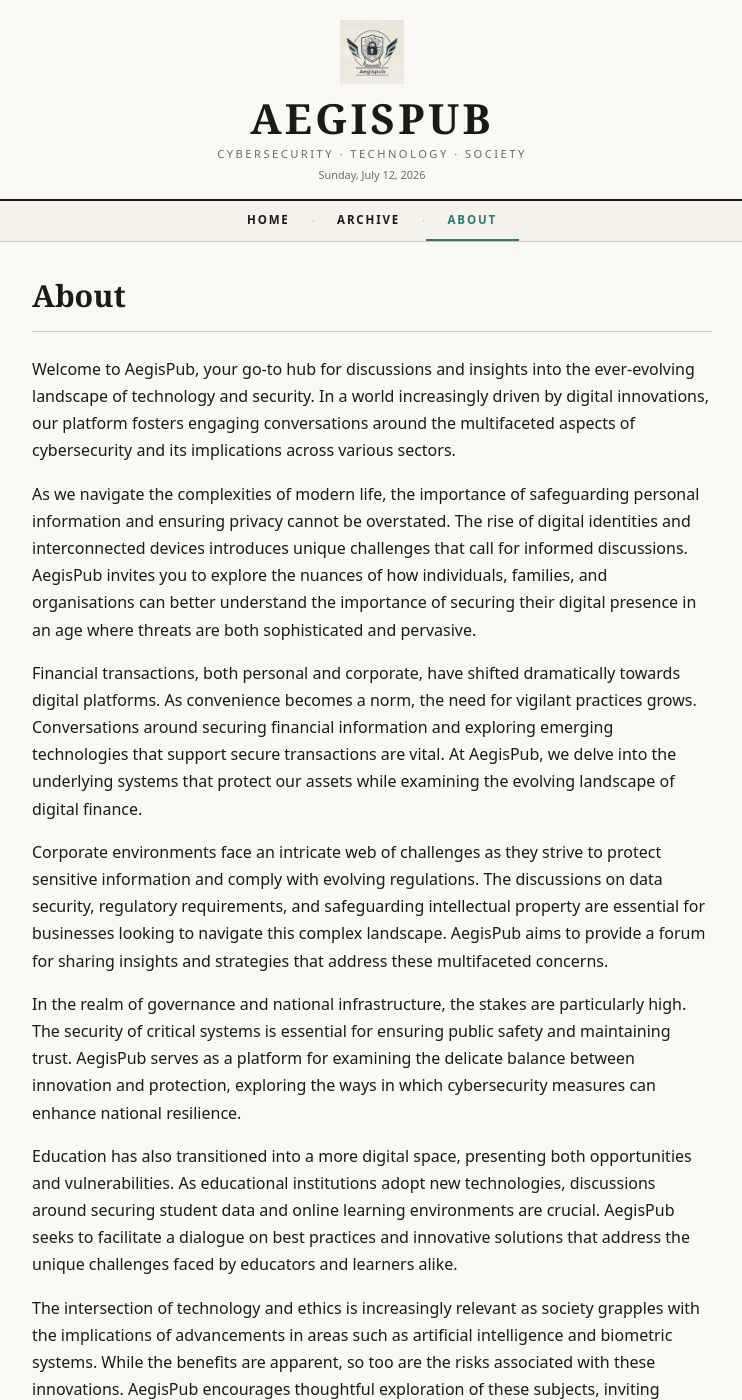
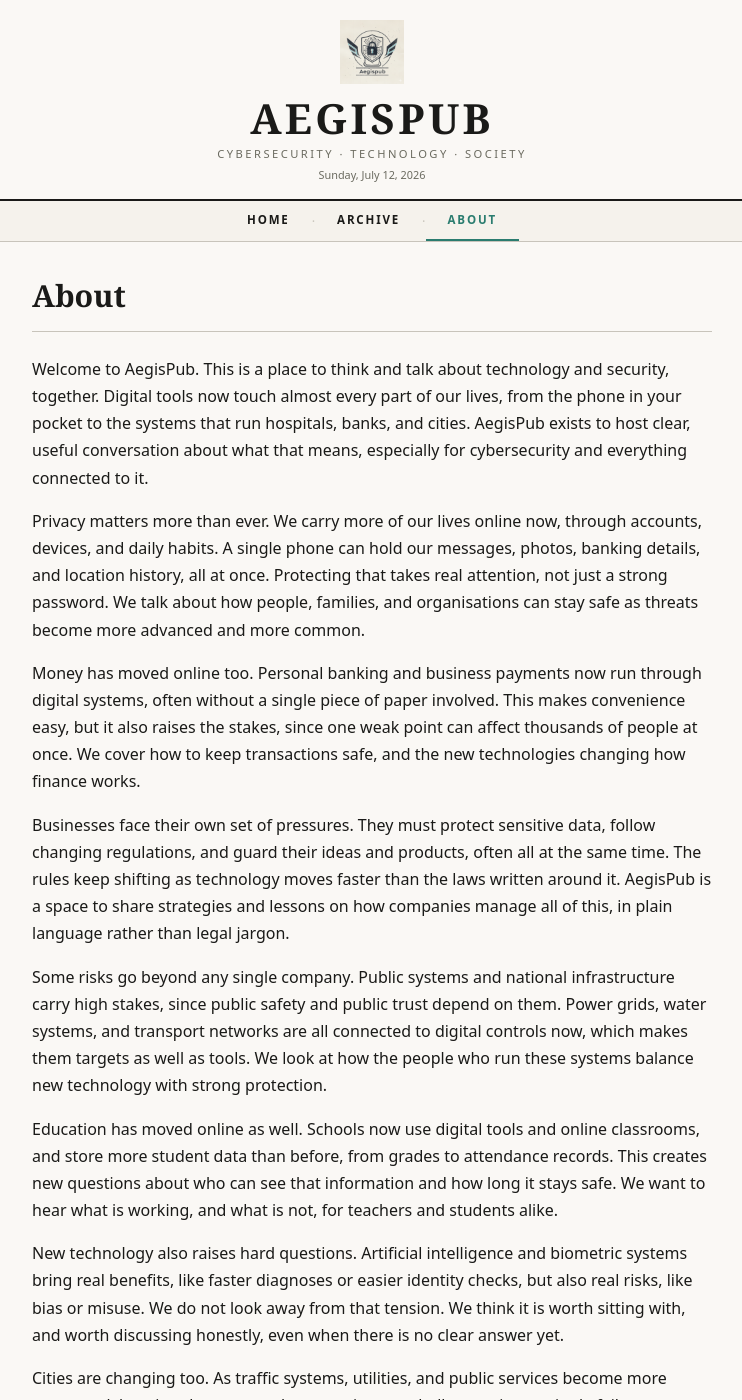
Before and after one commit to Aegispub/aegispub, a Jekyll site: the page built from about.md, in a window 1280 px wide and 1400 px high. Shown: the whole window, without its empty margins (268-1010 px from the left). Built offline with Jekyll 4.4.1, drawn with Linux system fonts in a browser that asks for light colours; some of the changed text lies outside the part shown.

Commit message:
Update about.md

```diff
--- a/about.md
+++ b/about.md
@@ -4,23 +4,23 @@ title: About
 permalink: /about/
 ---
 
-Welcome to AegisPub, your go-to hub for discussions and insights into the ever-evolving landscape of technology and security. In a world increasingly driven by digital innovations, our platform fosters engaging conversations around the multifaceted aspects of cybersecurity and its implications across various sectors.
+Welcome to AegisPub. This is a place to think and talk about technology and security, together. Digital tools now touch almost every part of our lives, from the phone in your pocket to the systems that run hospitals, banks, and cities. AegisPub exists to host clear, useful conversation about what that means, especially for cybersecurity and everything connected to it.
 
-As we navigate the complexities of modern life, the importance of safeguarding personal information and ensuring privacy cannot be overstated. The rise of digital identities and interconnected devices introduces unique challenges that call for informed discussions. AegisPub invites you to explore the nuances of how individuals, families, and organisations can better understand the importance of securing their digital presence in an age where threats are both sophisticated and pervasive.
+Privacy matters more than ever. We carry more of our lives online now, through accounts, devices, and daily habits. A single phone can hold our messages, photos, banking details, and location history, all at once. Protecting that takes real attention, not just a strong password. We talk about how people, families, and organisations can stay safe as threats become more advanced and more common.
 
-Financial transactions, both personal and corporate, have shifted dramatically towards digital platforms. As convenience becomes a norm, the need for vigilant practices grows. Conversations around securing financial information and exploring emerging technologies that support secure transactions are vital. At AegisPub, we delve into the underlying systems that protect our assets while examining the evolving landscape of digital finance.
+Money has moved online too. Personal banking and business payments now run through digital systems, often without a single piece of paper involved. This makes convenience easy, but it also raises the stakes, since one weak point can affect thousands of people at once. We cover how to keep transactions safe, and the new technologies changing how finance works.
 
-Corporate environments face an intricate web of challenges as they strive to protect sensitive information and comply with evolving regulations. The discussions on data security, regulatory requirements, and safeguarding intellectual property are essential for businesses looking to navigate this complex landscape. AegisPub aims to provide a forum for sharing insights and strategies that address these multifaceted concerns.
+Businesses face their own set of pressures. They must protect sensitive data, follow changing regulations, and guard their ideas and products, often all at the same time. The rules keep shifting as technology moves faster than the laws written around it. AegisPub is a space to share strategies and lessons on how companies manage all of this, in plain language rather than legal jargon.
 
-In the realm of governance and national infrastructure, the stakes are particularly high. The security of critical systems is essential for ensuring public safety and maintaining trust. AegisPub serves as a platform for examining the delicate balance between innovation and protection, exploring the ways in which cybersecurity measures can enhance national resilience.
+Some risks go beyond any single company. Public systems and national infrastructure carry high stakes, since public safety and public trust depend on them. Power grids, water systems, and transport networks are all connected to digital controls now, which makes them targets as well as tools. We look at how the people who run these systems balance new technology with strong protection.
 
-Education has also transitioned into a more digital space, presenting both opportunities and vulnerabilities. As educational institutions adopt new technologies, discussions around securing student data and online learning environments are crucial. AegisPub seeks to facilitate a dialogue on best practices and innovative solutions that address the unique challenges faced by educators and learners alike.
+Education has moved online as well. Schools now use digital tools and online classrooms, and store more student data than before, from grades to attendance records. This creates new questions about who can see that information and how long it stays safe. We want to hear what is working, and what is not, for teachers and students alike.
 
-The intersection of technology and ethics is increasingly relevant as society grapples with the implications of advancements in areas such as artificial intelligence and biometric systems. While the benefits are apparent, so too are the risks associated with these innovations. AegisPub encourages thoughtful exploration of these subjects, inviting perspectives that consider both the promise and potential pitfalls.
+New technology also raises hard questions. Artificial intelligence and biometric systems bring real benefits, like faster diagnoses or easier identity checks, but also real risks, like bias or misuse. We do not look away from that tension. We think it is worth sitting with, and worth discussing honestly, even when there is no clear answer yet.
 
-As urban areas become smarter and more interconnected, the implications of cybersecurity in smart city initiatives warrant discussion. With various systems working in tandem to enhance urban living, AegisPub is dedicated to exploring the intricate tapestry of technology, infrastructure, and security.
+Cities are changing too. As traffic systems, utilities, and public services become more connected, keeping them secure becomes its own challenge, since a single failure can ripple across an entire community. Smart streetlights, sensors, and shared data systems all promise a better city, but they also need careful protection.
 
-While the digital landscape continues to shift, AegisPub remains committed to fostering discussions that embrace the complexity of these evolving issues. Join us as we explore the myriad ways in which technology intersects with our lives, understanding the subtle dynamics of security that shape our world.
+Technology and security meet in many places, far beyond what fits on one page. AegisPub wants to be part of that conversation, wherever it happens to lead. This page is for beginners and experts alike, for the curious and the cautious. We welcome anyone curious enough to ask the harder questions, even when the answers aren't easy.
 
 ## Contact
 
```
